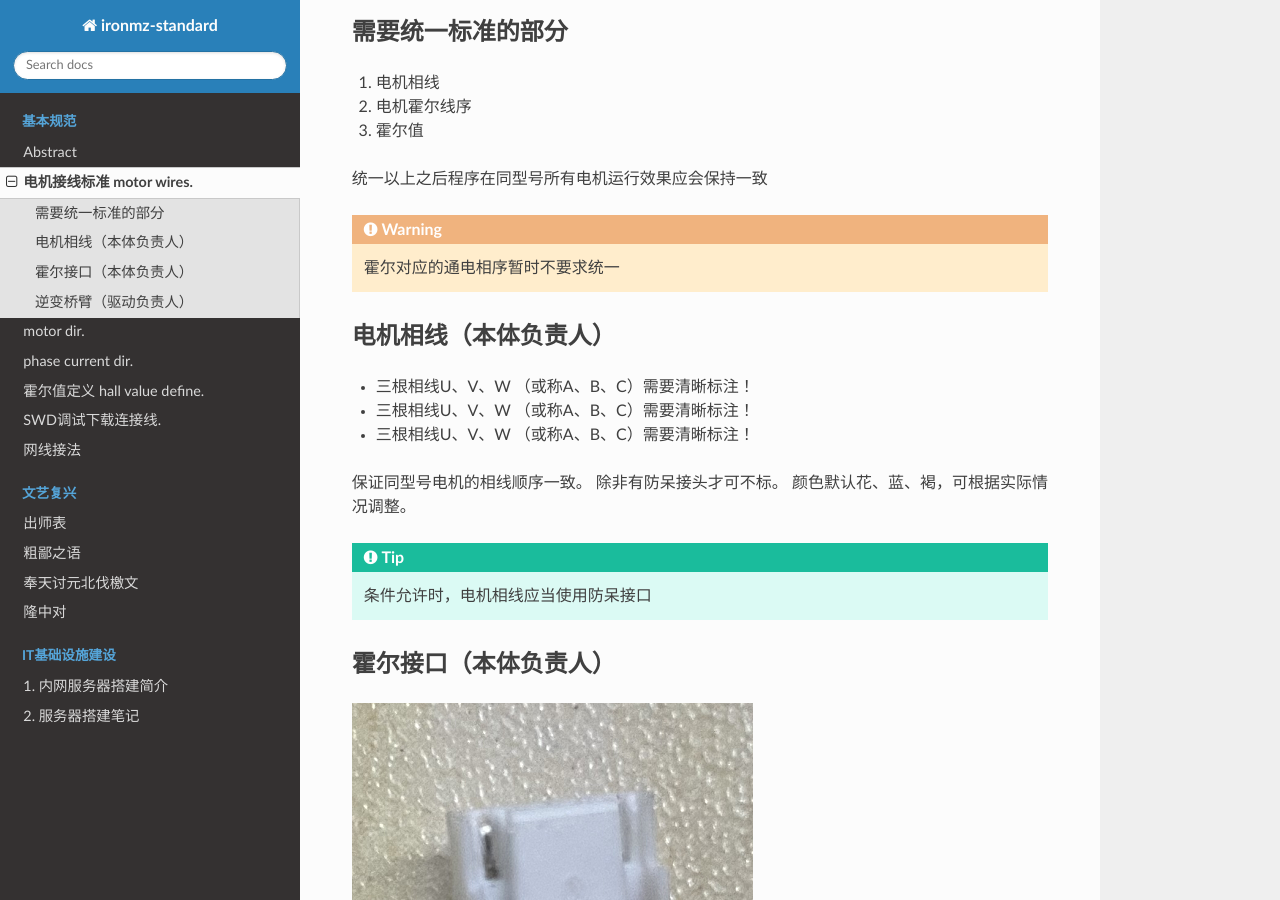
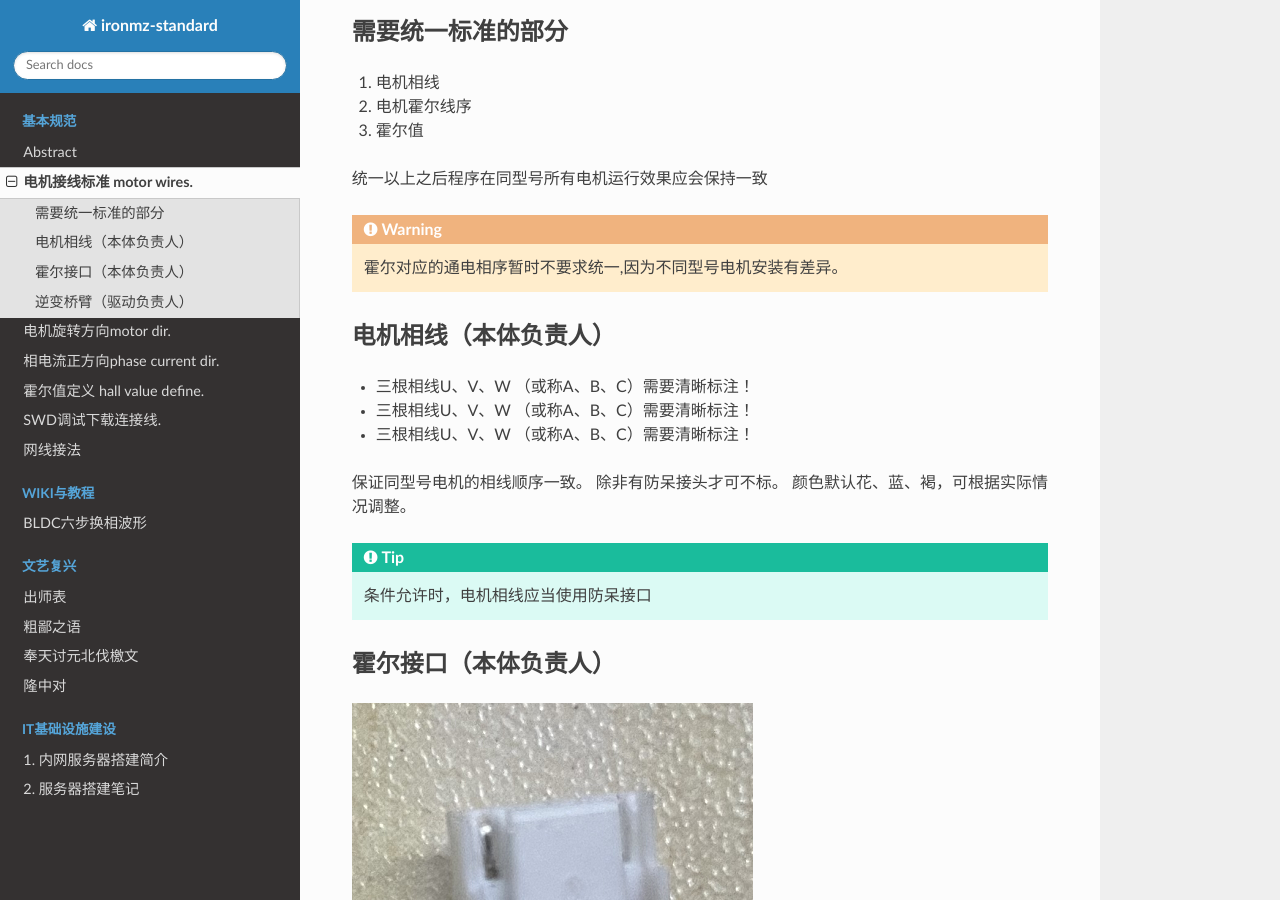
Before and after one commit to 137526291/std_doc, a Sphinx documentation site: the page built from source/motor_wire.rst, in a window 1280 px wide and 900 px high, scrolled down 726 px. Built offline with Sphinx 7.4.7 and the Read the Docs theme 2.0.0, drawn with Linux system fonts in a browser that asks for light colours.

Commit message:
NEW: add wiki 6step waveform.

```diff
--- a/source/index.rst
+++ b/source/index.rst
@@ -19,6 +19,12 @@
    hall_state.rst
    swd_wires.rst
    网线接法.rst
+
+.. toctree::
+   :maxdepth: 0
+   :caption: wiki与教程
+
+   6step.rst
 
 .. toctree::
    :maxdepth: 0
--- a/source/motor_dir.rst
+++ b/source/motor_dir.rst
@@ -1,5 +1,6 @@
-motor dir.
-=====================================
+===========================
+电机旋转方向motor dir.
+===========================
 
 .. image:: ./../imgs/motor-dir-define.png
 
--- a/source/motor_wire.rst
+++ b/source/motor_wire.rst
@@ -13,7 +13,7 @@
 
 统一以上之后程序在同型号所有电机运行效果应会保持一致
 
-.. warning:: 霍尔对应的通电相序暂时不要求统一
+.. warning:: 霍尔对应的通电相序暂时不要求统一,因为不同型号电机安装有差异。
 
 电机相线（本体负责人）
 -------------------------------------
--- a/source/phase_current.rst
+++ b/source/phase_current.rst
@@ -1,9 +1,10 @@
-phase current dir.
+=====================================
+相电流正方向phase current dir.
 =====================================
 
 .. image:: ./../imgs/current-dir.png
 
-桥臂往电机星型中性点的电流为正电流，反之为负。
+星形接法规定桥臂往电机星型中性点的电流为正电流，反之为负。
 
 
 .. tip:: Δ接法暂时没有接触。但是仍然可以按照桥臂往电机方向为正。
```
Also changed, not shown: source/6step.rst (added, +16 -0 lines), imgs/6step/6step1.png (added), imgs/6step/6step10.png (added), imgs/6step/6step11.png (added), imgs/6step/6step12.png (added), imgs/6step/6step2.png (added), imgs/6step/6step3.png (added), imgs/6step/6step4.png (added), imgs/6step/6step5.png (added), imgs/6step/6step6.png (added), imgs/6step/6step7.png (added), imgs/6step/6step8.png (added), imgs/6step/6step9.png (added).
